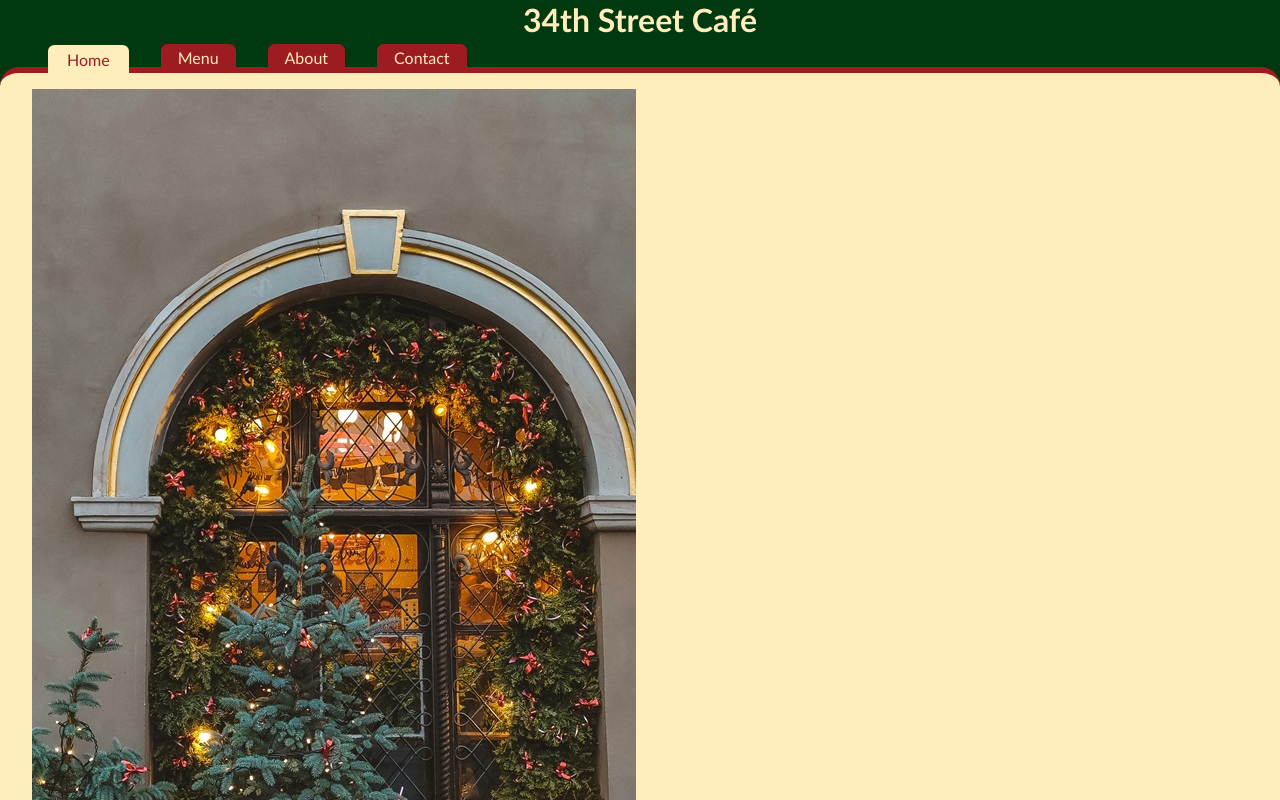
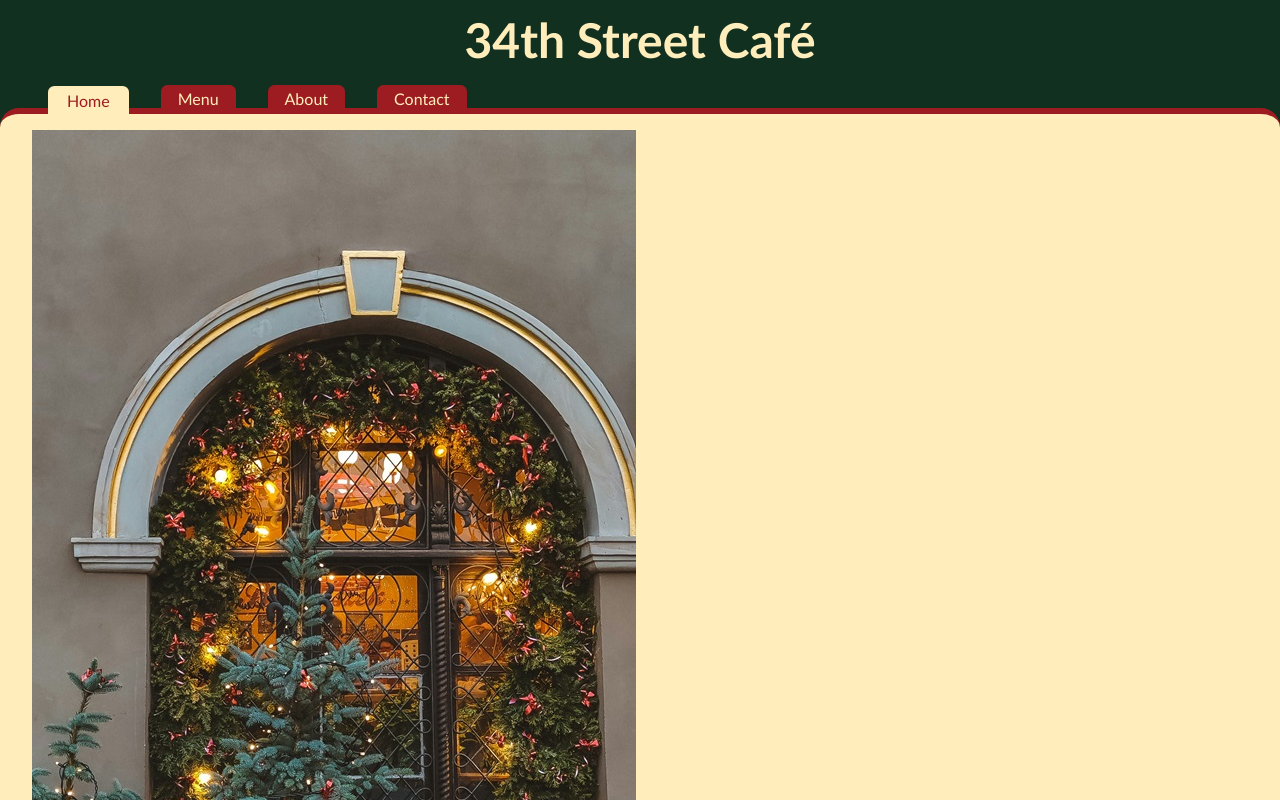
Before and after one commit to McKathlin/odin-restaurant, a website built with webpack: page src/template.html in a window 1280 px wide. Shown: the top 800 px of the page. Built offline with nearby package versions, Linux system fonts and the light colour scheme.

Commit message:
Enlarge and space page heading

```diff
--- a/src/styles.css
+++ b/src/styles.css
@@ -6,7 +6,7 @@
 
 body {
     --header-text-color: #ffeebb;
-    --header-back-color: #003810;
+    --header-back-color: #123020;
     --tab-color: #9d1c22;
     --content-text-color: #201000;
     --content-back-color: #ffeebb;
@@ -28,6 +28,11 @@ header {
     max-width: var(--content-width);
     margin: auto;
     text-align: center;
+}
+
+header h1 {
+    font-size: 3rem;
+    line-height: 5rem;
 }
 
 nav {
```
